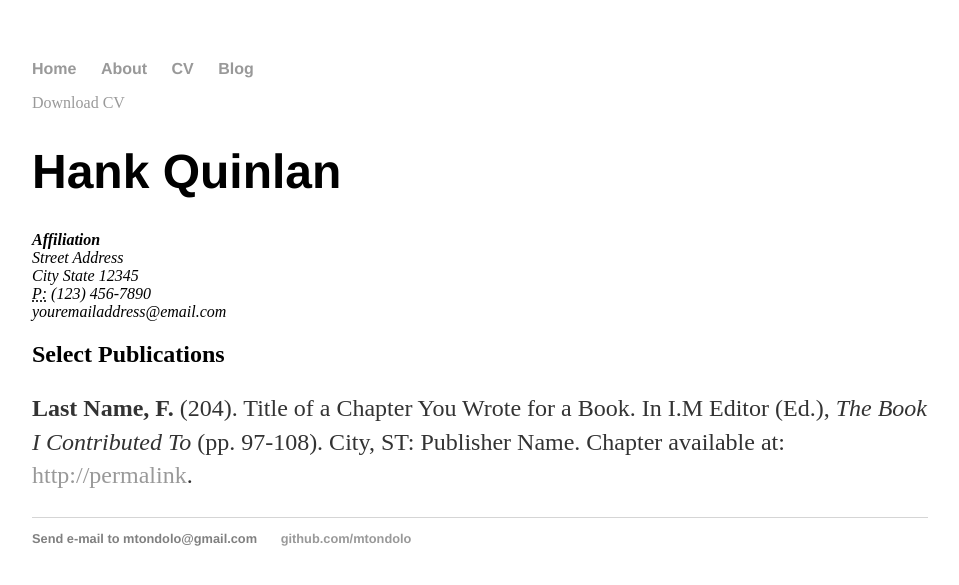
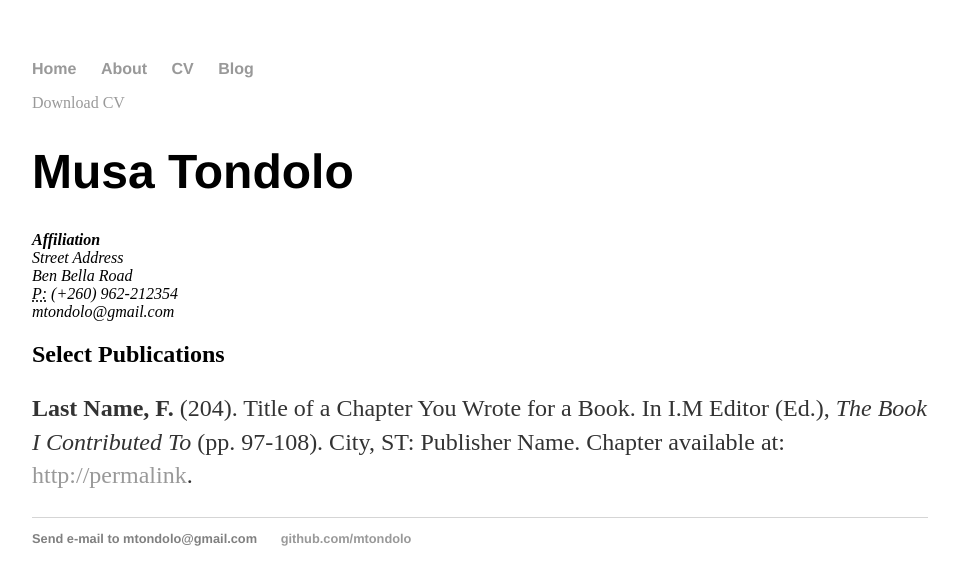
Before and after one commit to mtondolo/mtondolo.github.io, a Jekyll site: the page built from cv/index.html, in a window 1280 px wide. Shown: the top 585 px of the page, without its empty margins (160-1119 px from the left). Built offline with Jekyll 4.4.1, drawn with Linux system fonts in a browser that asks for light colours.

Commit message:
Update index.html

```diff
--- a/cv/index.html
+++ b/cv/index.html
@@ -1,17 +1,17 @@
 ---
 layout: default
-title: CV of Your Name
+title: CV of Musa Tondolo
 ---
 
 	<div class="cv">
 		<a href="#" class="download" title="Download CV as PDF">Download CV</a>
-					<h1>Hank Quinlan</h1>
+					<h1>Musa Tondolo</h1>
 					<address>
 					<strong>Affiliation</strong><br>
 					Street Address<br>
-					City State 12345<br>
-					<abbr title="phone">P:</abbr> (123) 456-7890<br>
-					<span class="obfuscate">youremailaddress@email.com</span>
+					Ben Bella Road<br>
+					<abbr title="phone">P:</abbr> (+260) 962-212354<br>
+					<span class="obfuscate">mtondolo@gmail.com</span>
 					</address>
 
 					<h2>Select Publications</h2>
```
